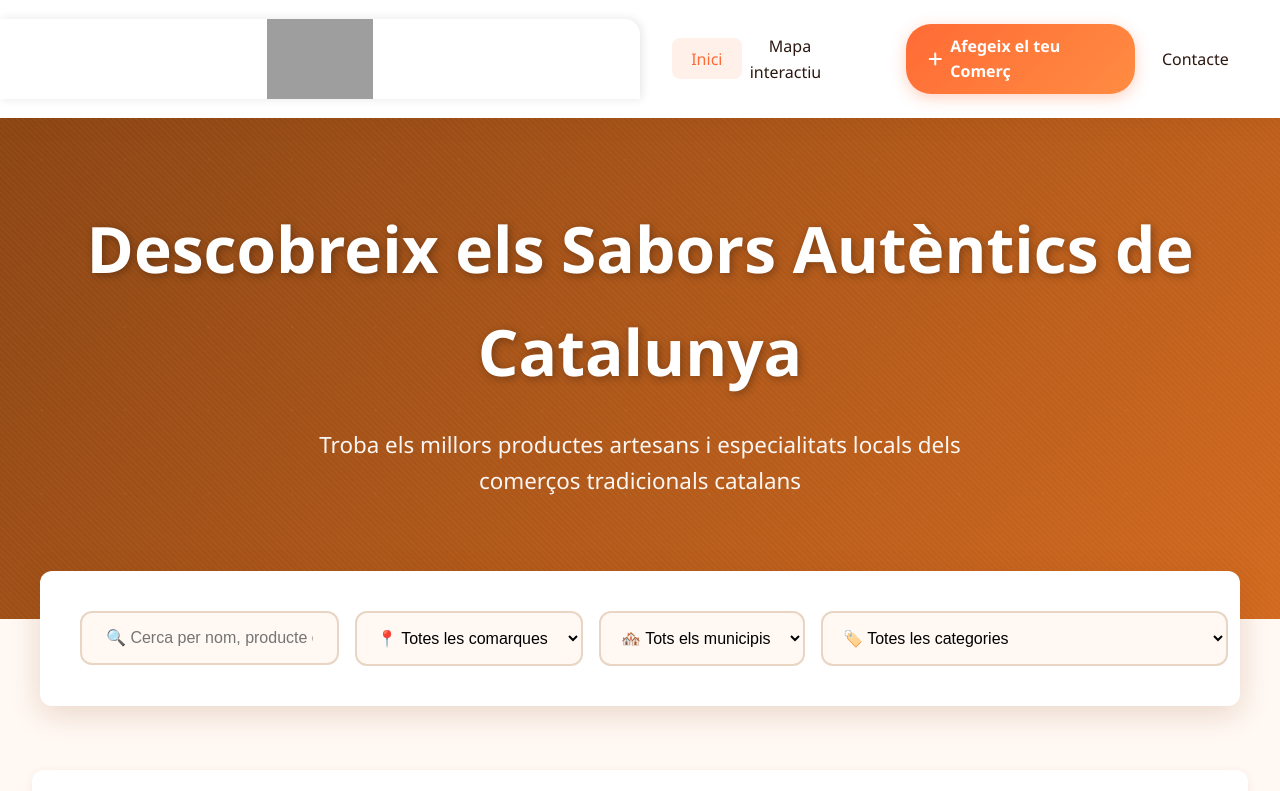
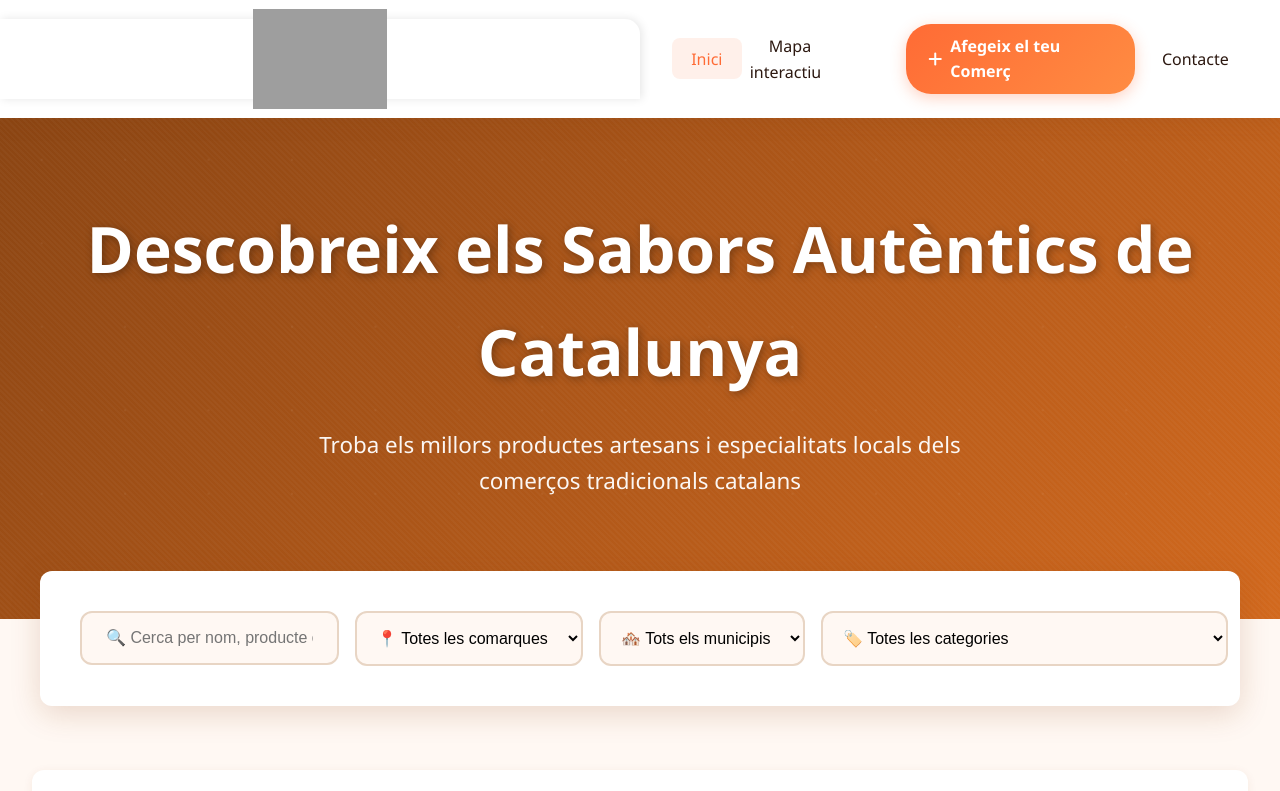
Before and after one commit to DSR95/gustcat-mapa, a plain HTML site: page index.html in a window 1280 px wide. Shown: the top 791 px of the page. Drawn offline with nearby package versions, Linux system fonts and the light colour scheme; no server answers; grey boxes are pictures that could not be loaded.

Commit message:
Update index.html

```diff
--- a/index.html
+++ b/index.html
@@ -27,7 +27,7 @@
                 <div class="logo-icon">
                     <img src="https://i.imgur.com/pz2v1rp.jpg"
                          alt="GustCat"
-                         style="height: 80px; width: auto; object-fit: contain;"
+                         style="height: 100px; width: auto; object-fit: contain;"
                          onerror="console.error('⚠ LOGO ERROR'); this.outerHTML='<span style=\'color: var(--text-dark); font-size: 2rem; font-weight: 700;\'>GustCat</span>';"
                          onload="console.log('✅ LOGO LOADED');">
                 </div>
```
